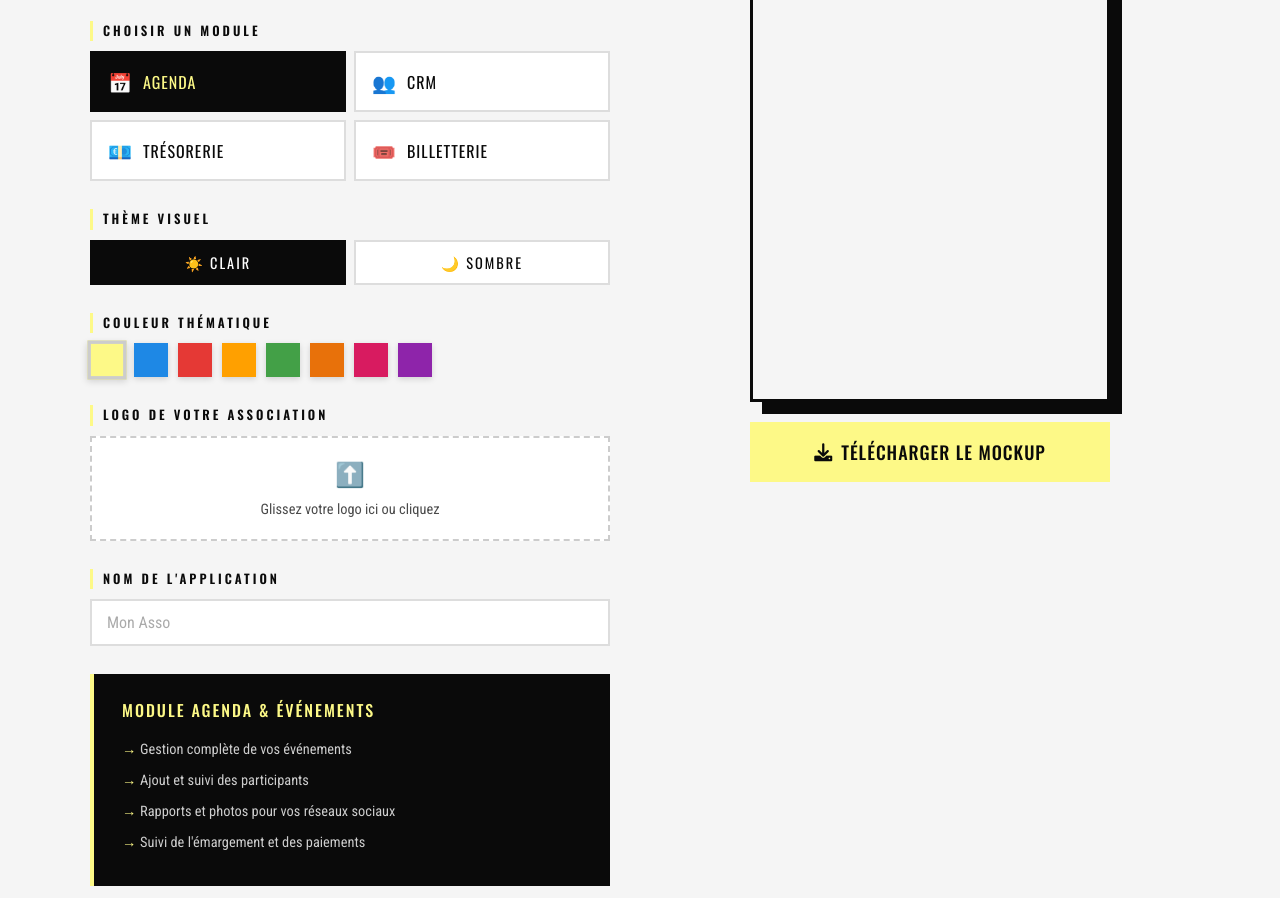
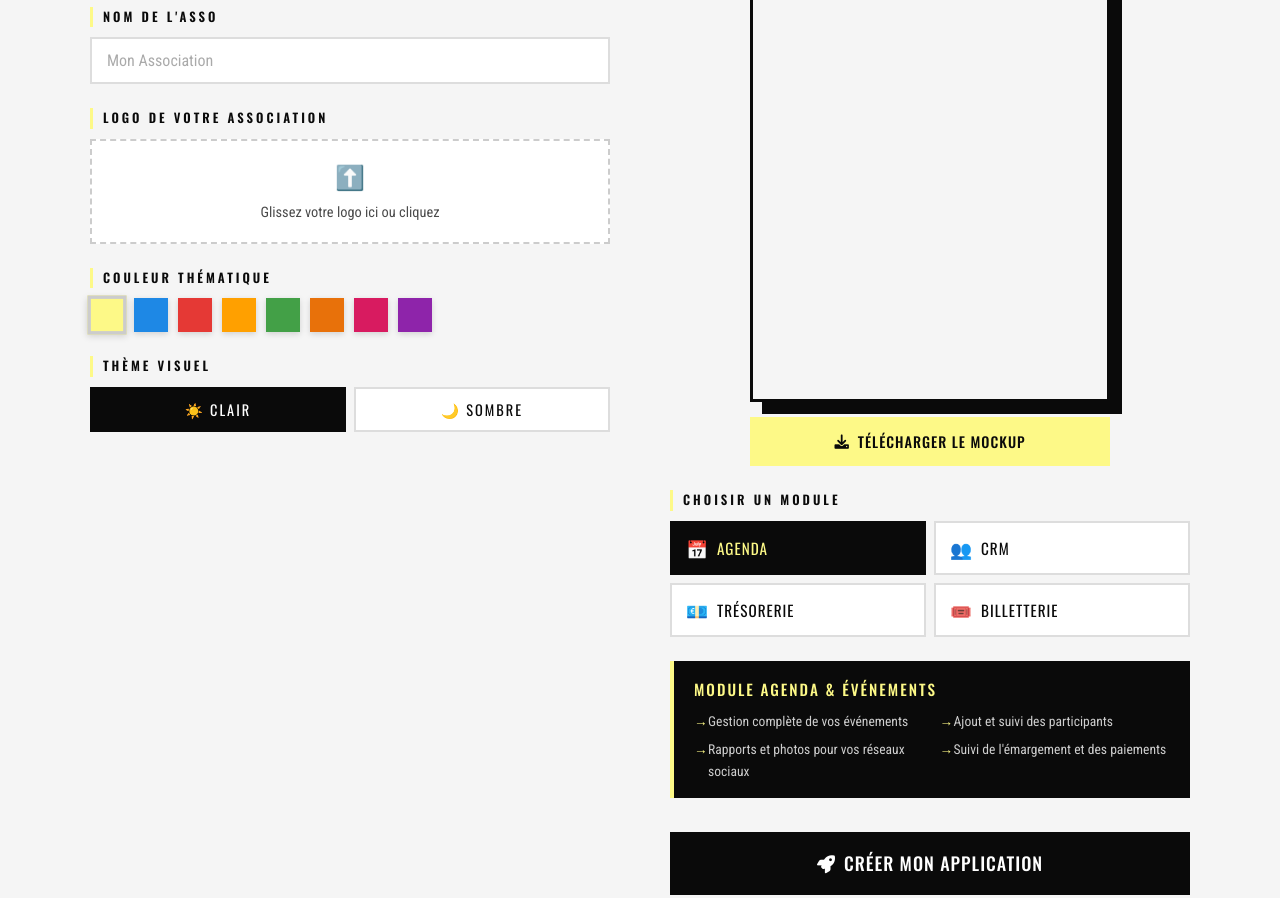
Before and after one commit to jcolard/assopage, a plain HTML site: page index.html in a window 1280 px wide. Shown: the part 1260-2158 px from the top of the page. Drawn offline with nearby package versions, Linux system fonts and the light colour scheme.

Commit message:
Update index.html

```diff
--- a/index.html
+++ b/index.html
@@ -166,18 +166,24 @@
         }
 
         @media (max-width: 900px) {
-            .mockup-wrapper { grid-template-columns: 1fr; }
+            .mockup-wrapper { grid-template-columns: 1fr; gap: 40px; }
         }
 
-        /* ─── CONTROLS ─── */
-        .mockup-controls {
+        /* ─── NOUVELLE DISPOSITION MOCKUP ─── */
+        .mockup-settings {
             display: flex;
             flex-direction: column;
-            gap: 28px;
+            gap: 24px;
+        }
+
+        .mockup-display {
+            display: flex;
+            flex-direction: column;
+            gap: 24px;
         }
 
         .mockup-header-text { text-align: left; }
-        .mockup-header-text h2 { text-align: left; }
+        .mockup-header-text h2 { text-align: left; margin-bottom: 10px; }
         .mockup-header-text .separator-small { margin-left: 0; margin-bottom: 20px; }
 
         .control-block {
@@ -195,78 +201,6 @@
             color: var(--black);
             border-left: 3px solid var(--yellow);
             padding-left: 10px;
-        }
-
-        /* Module tabs */
-        .module-tabs {
-            display: grid;
-            grid-template-columns: 1fr 1fr;
-            gap: 8px;
-        }
-
-        .module-tab {
-            display: flex;
-            align-items: center;
-            gap: 10px;
-            padding: 14px 16px;
-            background: var(--white);
-            border: 2px solid #ddd;
-            cursor: pointer;
-            transition: all 0.2s;
-            font-family: var(--font-title);
-            font-size: 1rem;
-            text-transform: uppercase;
-            letter-spacing: 1px;
-            color: var(--black);
-        }
-        .module-tab:hover { border-color: var(--black); }
-        .module-tab.active {
-            background: var(--black);
-            color: var(--yellow);
-            border-color: var(--black);
-        }
-        .module-tab .tab-icon { font-size: 1.2rem; }
-
-        /* Theme toggle */
-        .theme-row {
-            display: flex;
-            gap: 8px;
-        }
-        .theme-btn {
-            flex: 1;
-            padding: 10px;
-            background: var(--white);
-            border: 2px solid #ddd;
-            cursor: pointer;
-            font-family: var(--font-title);
-            font-size: 0.9rem;
-            text-transform: uppercase;
-            letter-spacing: 2px;
-            transition: all 0.2s;
-            color: var(--black);
-        }
-        .theme-btn.active {
-            background: var(--black);
-            color: var(--white);
-            border-color: var(--black);
-        }
-
-        /* Color swatches */
-        .color-row {
-            display: flex;
-            gap: 10px;
-            flex-wrap: wrap;
-        }
-        .color-swatch {
-            width: 34px; height: 34px;
-            cursor: pointer;
-            border: 3px solid transparent;
-            transition: transform 0.2s, border-color 0.2s;
-            box-shadow: 0 2px 6px rgba(0,0,0,0.15);
-        }
-        .color-swatch.active {
-            border-color: var(--black);
-            transform: scale(1.15);
         }
 
         /* Text inputs */
@@ -298,47 +232,54 @@
         .upload-zone p { margin: 0; font-size: 0.9rem; color: var(--text-grey); }
         .upload-zone .upload-icon { font-size: 1.5rem; margin-bottom: 4px; }
 
-        /* Module description box */
-        .module-desc-box {
+        /* Color swatches */
+        .color-row {
+            display: flex;
+            gap: 10px;
+            flex-wrap: wrap;
+        }
+        .color-swatch {
+            width: 34px; height: 34px;
+            cursor: pointer;
+            border: 3px solid transparent;
+            transition: transform 0.2s, border-color 0.2s;
+            box-shadow: 0 2px 6px rgba(0,0,0,0.15);
+        }
+        .color-swatch.active {
+            border-color: var(--black);
+            transform: scale(1.15);
+        }
+
+        /* Theme toggle */
+        .theme-row {
+            display: flex;
+            gap: 8px;
+        }
+        .theme-btn {
+            flex: 1;
+            padding: 10px;
+            background: var(--white);
+            border: 2px solid #ddd;
+            cursor: pointer;
+            font-family: var(--font-title);
+            font-size: 0.9rem;
+            text-transform: uppercase;
+            letter-spacing: 2px;
+            transition: all 0.2s;
+            color: var(--black);
+        }
+        .theme-btn.active {
             background: var(--black);
-            padding: 24px 28px;
-            border-left: 4px solid var(--yellow);
-        }
-        .module-desc-box h4 {
-            font-family: var(--font-title);
-            text-transform: uppercase;
-            font-size: 1rem;
-            letter-spacing: 2px;
-            color: var(--yellow);
-            margin-bottom: 14px;
-        }
-        .module-desc-box ul {
-            list-style: none;
-            padding: 0;
-            margin: 0;
-        }
-        .module-desc-box ul li {
-            font-size: 0.9rem;
-            color: rgba(255,255,255,0.8);
-            margin-bottom: 8px;
-            padding-left: 18px;
-            position: relative;
-        }
-        .module-desc-box ul li::before {
-            content: '→';
-            position: absolute;
-            left: 0;
-            color: var(--yellow);
+            color: var(--white);
+            border-color: var(--black);
         }
 
         /* Canvas preview */
         .mockup-preview {
-            position: sticky;
-            top: 100px;
             display: flex;
             flex-direction: column;
             align-items: center;
-            gap: 20px;
+            gap: 15px;
         }
 
         .canvas-frame {
@@ -358,6 +299,79 @@
         .download-btn {
             width: 100%;
             max-width: 360px;
+            font-size: 0.9rem;
+            padding: 12px 20px;
+        }
+
+        /* Module tabs */
+        .module-tabs {
+            display: grid;
+            grid-template-columns: 1fr 1fr;
+            gap: 8px;
+            width: 100%;
+        }
+
+        .module-tab {
+            display: flex;
+            align-items: center;
+            gap: 8px;
+            padding: 12px 14px;
+            background: var(--white);
+            border: 2px solid #ddd;
+            cursor: pointer;
+            transition: all 0.2s;
+            font-family: var(--font-title);
+            font-size: 0.95rem;
+            text-transform: uppercase;
+            letter-spacing: 1px;
+            color: var(--black);
+        }
+        .module-tab:hover { border-color: var(--black); }
+        .module-tab.active {
+            background: var(--black);
+            color: var(--yellow);
+            border-color: var(--black);
+        }
+        .module-tab .tab-icon { font-size: 1.1rem; }
+
+        /* Module description box CONDENSÉE */
+        .module-desc-box {
+            background: var(--black);
+            padding: 16px 20px;
+            border-left: 4px solid var(--yellow);
+        }
+        .module-desc-box h4 {
+            font-family: var(--font-title);
+            text-transform: uppercase;
+            font-size: 0.95rem;
+            letter-spacing: 2px;
+            color: var(--yellow);
+            margin-bottom: 10px;
+        }
+        .module-desc-box ul {
+            list-style: none;
+            padding: 0;
+            margin: 0;
+            display: grid;
+            grid-template-columns: 1fr 1fr;
+            column-gap: 15px;
+            row-gap: 6px;
+        }
+        .module-desc-box ul li {
+            font-size: 0.85rem;
+            color: rgba(255,255,255,0.8);
+            padding-left: 14px;
+            position: relative;
+            margin-bottom: 0;
+        }
+        .module-desc-box ul li::before {
+            content: '→';
+            position: absolute;
+            left: 0;
+            color: var(--yellow);
+        }
+        @media (max-width: 500px) {
+            .module-desc-box ul { grid-template-columns: 1fr; }
         }
 
         /* ─── TEMOIGNAGES ─── */
@@ -482,16 +496,53 @@
         </div>
     </div>
 
-    <!-- ─── MOCKUP GENERATOR ─── -->
     <section class="mockup-section" id="modules">
         <div class="mockup-wrapper">
 
-            <!-- CONTROLS -->
-            <div class="mockup-controls">
+            <div class="mockup-settings">
                 <div class="mockup-header-text">
                     <h2>Visualisez votre application</h2>
                     <div class="separator-small" style="margin-left:0;margin-bottom:16px;"></div>
                     <p style="margin-bottom:0;">Personnalisez le mockup en temps réel avec vos couleurs et votre logo. Chaque module est pensé pour s'adapter à votre association.</p>
+                </div>
+
+                <div class="control-block">
+                    <div class="control-label">Nom de l'asso</div>
+                    <input type="text" id="assoName" class="mockup-input" maxlength="25" placeholder="Mon Association">
+                </div>
+
+                <div class="control-block">
+                    <div class="control-label">Logo de votre association</div>
+                    <div class="upload-zone">
+                        <input type="file" id="logoUpload" accept="image/png,image/jpeg,image/webp">
+                        <div class="upload-icon">⬆️</div>
+                        <p>Glissez votre logo ici ou cliquez</p>
+                    </div>
+                </div>
+
+                <div class="control-block">
+                    <div class="control-label">Couleur thématique</div>
+                    <div class="color-row" id="colorPalette"></div>
+                </div>
+
+                <div class="control-block">
+                    <div class="control-label">Thème visuel</div>
+                    <div class="theme-row">
+                        <button class="theme-btn active" data-mode="light">☀️ Clair</button>
+                        <button class="theme-btn" data-mode="dark">🌙 Sombre</button>
+                    </div>
+                </div>
+            </div>
+
+            <div class="mockup-display">
+
+                <div class="mockup-preview">
+                    <div class="canvas-frame">
+                        <canvas id="myCanvas" width="1080" height="1920"></canvas>
+                    </div>
+                    <button class="qbutton yellow download-btn" onclick="downloadCanvas()">
+                        <i class="fa-solid fa-download"></i> Télécharger le mockup
+                    </button>
                 </div>
 
                 <div class="control-block">
@@ -512,63 +563,19 @@
                     </div>
                 </div>
 
-                <div class="control-block">
-                    <div class="control-label">Thème visuel</div>
-                    <div class="theme-row">
-                        <button class="theme-btn active" data-mode="light">☀️ Clair</button>
-                        <button class="theme-btn" data-mode="dark">🌙 Sombre</button>
-                    </div>
-                </div>
-
-                <div class="control-block">
-                    <div class="control-label">Couleur thématique</div>
-                    <div class="color-row" id="colorPalette"></div>
-                </div>
-
-                <div class="control-block">
-                    <div class="control-label">Logo de votre association</div>
-                    <div class="upload-zone">
-                        <input type="file" id="logoUpload" accept="image/png,image/jpeg,image/webp">
-                        <div class="upload-icon">⬆️</div>
-                        <p>Glissez votre logo ici ou cliquez</p>
-                    </div>
-                </div>
-
-                <div class="control-block" id="textInputBlock">
-                    <div class="control-label">Nom de l'application</div>
-                    <input type="text" id="appName" class="mockup-input" maxlength="15" placeholder="Mon Asso">
-                </div>
-
-                <div class="control-block" id="assoNameBlock" style="display:none;">
-                    <div class="control-label">Nom affiché sur la billetterie</div>
-                    <input type="text" id="assoName" class="mockup-input" maxlength="25" placeholder="Mon Association">
-                </div>
-
-                <!-- Module description -->
                 <div class="module-desc-box" id="moduleDesc">
                     <h4 id="descTitle">Module Agenda & Événements</h4>
                     <ul id="descList"></ul>
                 </div>
 
-                <a href="#contact" class="qbutton dark" style="text-align:center;">
+                <a href="#contact" class="qbutton dark" style="text-align:center; margin-top: 10px;">
                     <i class="fa-solid fa-rocket"></i> Créer mon application
                 </a>
+
             </div>
-
-            <!-- PREVIEW -->
-            <div class="mockup-preview">
-                <div class="canvas-frame">
-                    <canvas id="myCanvas" width="1080" height="1920"></canvas>
-                </div>
-                <button class="qbutton yellow download-btn" onclick="downloadCanvas()">
-                    <i class="fa-solid fa-download"></i> Télécharger le mockup
-                </button>
-            </div>
-
         </div>
     </section>
 
-    <!-- ─── VIDEO MODAL ─── -->
     <div class="modal-overlay" id="videoModal" onclick="closeVideo(event)">
         <div class="modal-box">
             <button class="modal-close" onclick="closeVideoBtn()">✕</button>
@@ -576,7 +583,6 @@
         </div>
     </div>
 
-    <!-- ─── FAQ ─── -->
     <section class="section faq-section" id="faq">
         <div class="container">
             <h2>Questions fréquentes</h2>
@@ -613,7 +619,6 @@
         </div>
     </section>
 
-    <!-- ─── TEMOIGNAGES (après FAQ) ─── -->
     <section class="section testimonials-section">
         <div class="container">
             <h2 style="color: var(--black);">Le Terrain Parle</h2>
@@ -653,7 +658,6 @@
         </div>
     </section>
 
-    <!-- ─── CONTACT ─── -->
     <section class="section contact-section" id="contact">
         <div class="container contact-wrapper">
             <h2>Vous avez un besoin spécifique, créer votre app sur devis</h2>
@@ -791,21 +795,23 @@
                 ctx.putImageData(idata, 0, 0);
             }
 
+            // Update text drawing with single field
+            const txt = document.getElementById('assoName').value.trim();
+
             if (currentSection === 'billeterie') {
                 if (logoImage) ctx.drawImage(logoImage, BILL_LOGO.x, BILL_LOGO.y, BILL_LOGO.w, BILL_LOGO.h);
-                const txt = document.getElementById('assoName').value.trim().toUpperCase();
-                if (txt) {
+                const txtUpper = txt.toUpperCase();
+                if (txtUpper) {
                     ctx.fillStyle = "#0a0a0a";
                     ctx.font = "400 70px 'Oswald', sans-serif";
                     ctx.letterSpacing = "2px";
                     ctx.textBaseline = "middle";
                     ctx.textAlign = "left";
-                    ctx.fillText(txt, BILL_TEXT.x, BILL_TEXT.y + (BILL_TEXT.h / 2));
+                    ctx.fillText(txtUpper, BILL_TEXT.x, BILL_TEXT.y + (BILL_TEXT.h / 2));
                     ctx.letterSpacing = "0px";
                 }
             } else {
                 if (logoImage) ctx.drawImage(logoImage, APP_LOGO.x, APP_LOGO.y, APP_LOGO.w, APP_LOGO.h);
-                const txt = document.getElementById('appName').value.trim();
                 if (txt) {
                     ctx.fillStyle = (currentMode === 'light') ? "#ffffff" : "#000000";
                     ctx.font = "400 45px 'Rubik', sans-serif";
@@ -861,9 +867,6 @@
                     document.querySelectorAll('.module-tab').forEach(b => b.classList.remove('active'));
                     btn.classList.add('active');
                     currentSection = btn.dataset.section;
-                    // Toggle text inputs
-                    document.getElementById('textInputBlock').style.display = currentSection === 'billeterie' ? 'none' : 'flex';
-                    document.getElementById('assoNameBlock').style.display = currentSection === 'billeterie' ? 'flex' : 'none';
                     renderCanvas();
                     updateDescription();
                 };
@@ -892,8 +895,7 @@
                 reader.readAsDataURL(file);
             };
 
-            // Text inputs
-            document.getElementById('appName').oninput = renderCanvas;
+            // Single text input triggers re-render
             document.getElementById('assoName').oninput = renderCanvas;
 
             updateDescription();
```
Lines whose indentation alone changed are shown as unchanged.
